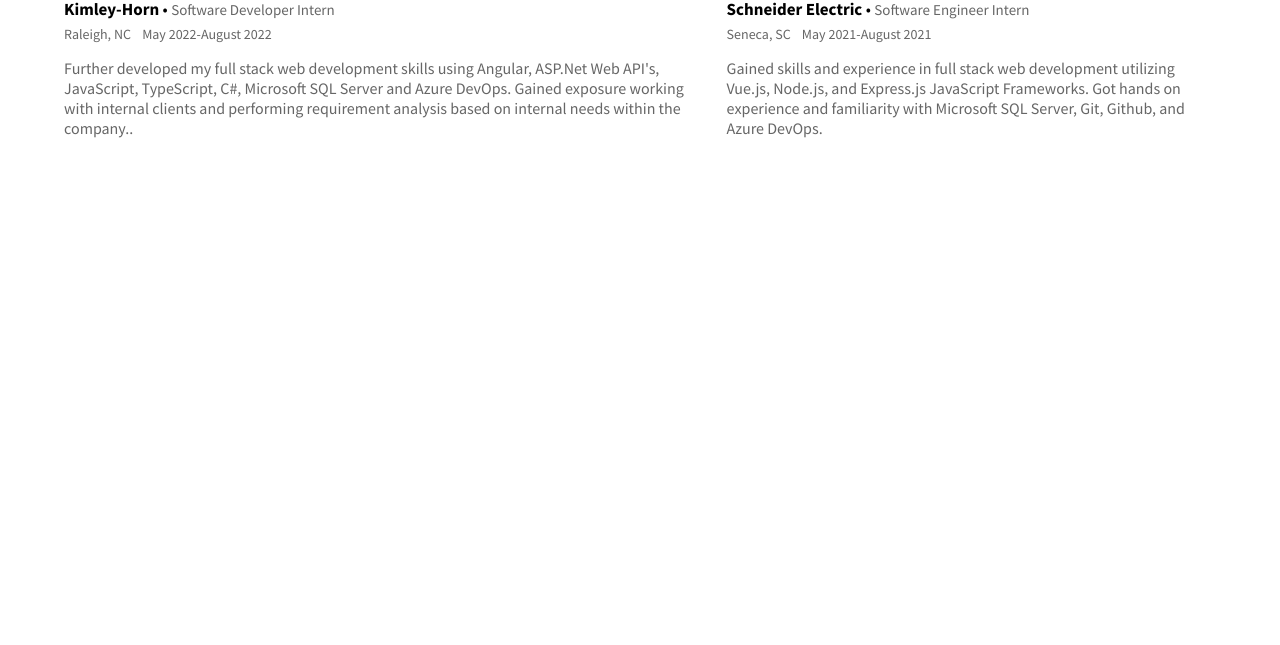
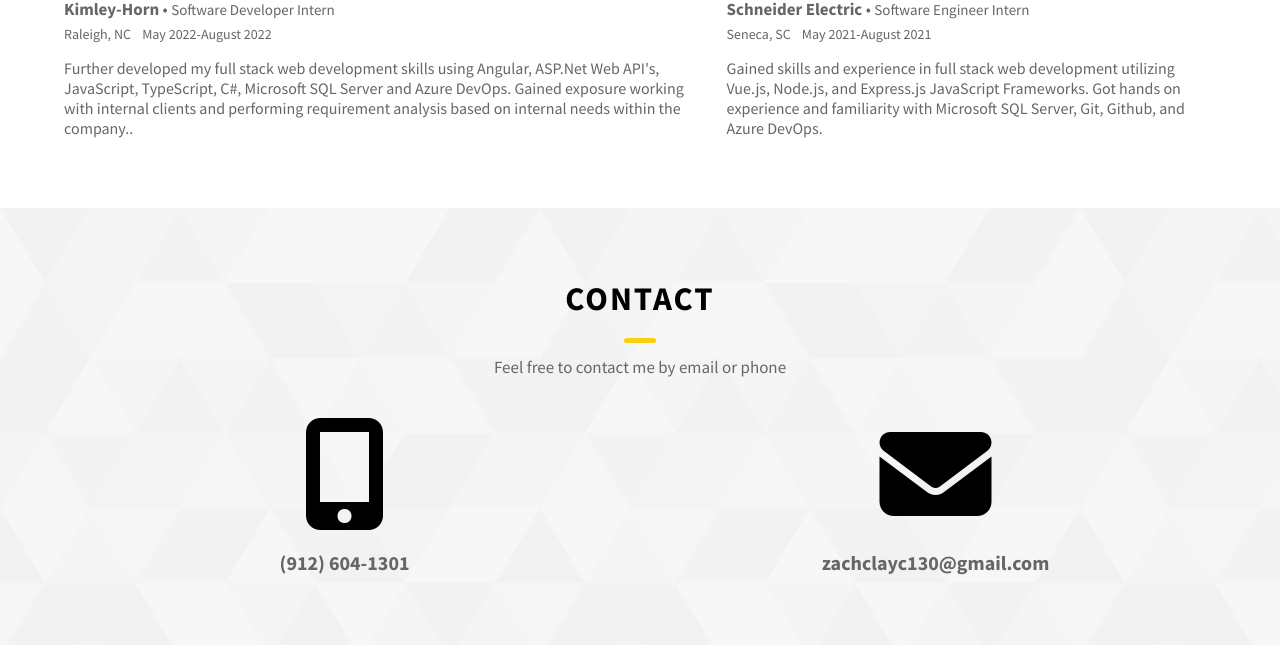
Before and after one commit to Zach-Clay/2023PortfolioWebsite, a plain HTML site: page index.html in a window 1280 px wide. Shown: the part 1668-2313 px from the top of the page. Before the commit the page ends 1876 px from the top, so only its background shows below. Drawn offline with Linux system fonts and the light colour scheme.

Commit message:
experience section complete

```diff
--- a/index.html
+++ b/index.html
@@ -71,7 +71,7 @@
           Hi, I'm Zach
         </div>
         <div class="middle-section">
-          Thanks for checking out my website! I am a highly motivated Software Developer at Clemson University. Learn more about me below!
+          Thanks for checking out my website! I am a highly motivated Software Developer currently attending Clemson University. Learn more about me below!
         </div>
         <div class="bottom-section">
           <button class="btn about-btn" onclick="navTo('myAbout')">
@@ -145,7 +145,24 @@
     </section>
 
     <section class="contact" id="myContact">
-
+      <div class="contact-content">
+        <h1 class="section-header">Contact</h1>
+        <p class="contact-description">Feel free to contact me by email or phone</p>
+        <div class="contact-container">
+          <div class="contact-phone">
+            <i class="fa fa-mobile fa-7x" aria-hidden="true"></i>
+            <div class="contact-value">
+              <a href="tel:+19126041301">(912) 604-1301</a>
+            </div>
+          </div>
+          <div class="contact-email">
+            <i class="fa fa-envelope fa-7x" aria-hidden="true"></i>
+            <div class="contact-value">
+              <a href="mailto:zachclayc130@gmail.com">zachclayc130@gmail.com</a>
+            </div>
+          </div>
+        </div>
+      </div>
     </section>
 
   </main>
--- a/index.js
+++ b/index.js
@@ -9,7 +9,7 @@ function closeNav() {
 function navTo(pos) {
   document.getElementById("mySideNav").style.width = "0";
 
-  setTimeout(function(){
+  setTimeout(() => {
     document.getElementById(pos).scrollIntoView({behavior: "smooth"});
   }, 200)
 
--- a/styles/about-section.css
+++ b/styles/about-section.css
@@ -1,3 +1,7 @@
+:root {
+  --yellow: #FACF0F;
+}
+
 .about {
   padding-top: 60px;
   background: #fafafa;
@@ -30,6 +34,10 @@
   padding: 12px 30px;
 }
 
+.contact-btn:hover {
+  font-size: 15px;
+}
+
 .skills .secondary-header {
   width: 100%;
 }
@@ -46,4 +54,12 @@
   padding: 8px 12px;
   border-radius: 5px;
   font-size: 14px;
+  transition: background-color 0.15s;
+  transition: color 0.15s;
 }
+
+.skill-chips .chip:hover {
+  color: white;
+  background-color: var(--yellow);
+  box-shadow: 1px 1px 18px 0px rgba(89, 89, 89, 0.85);
+}
--- a/styles/contact-section.css
+++ b/styles/contact-section.css
@@ -0,0 +1,62 @@
+:root {
+  --yellow: #FACF0F;
+}
+
+.contact {
+  background: linear-gradient(to right,rgba(245,245,245,.8),rgba(245,245,245,.8)),url("../assets/background.svg");
+  padding-top: 70px;
+  padding-bottom: 70px;
+}
+
+.contact-content {
+  width: 90%;
+  margin-left: auto;
+  margin-right: auto;
+}
+
+.contact-description {
+  font-size: 17px;
+  text-align: center;
+  padding-top: 10px;
+  margin-bottom: 40px;
+}
+
+.contact-container {
+  display: flex;
+  flex-direction: column;
+  gap: 30px;
+  align-items: center;
+  text-align: center;
+}
+
+@media (min-width: 900px) {
+ .contact-container {
+  flex-direction: row;
+ }
+}
+
+.contact-phone,
+.contact-email {
+  width: 100%;
+}
+
+.contact-value {
+  margin-top: 20px;
+}
+
+.contact-value a {
+  font-weight: bold;
+  font-size: 20px;
+  color: #666;
+  text-decoration: none;
+  background-color: transparent;
+  padding: 8px 10px;
+  border-radius: 5px;
+  transition: background-color 0.15s;
+  transition: color 0.15s;
+}
+
+.contact-value a:hover {
+  background-color: var(--yellow);
+  color: white;
+}
--- a/styles/experience-section.css
+++ b/styles/experience-section.css
@@ -33,7 +33,7 @@
 
 .company-name {
   font-size: 17px;
-  color: black;
+  color: #666;
 }
 
 .position-title {
--- a/styles/global.css
+++ b/styles/global.css
@@ -33,6 +33,7 @@ h3 {
   border-radius: 5px;
   box-shadow: 1px 1px 18px 0px rgba(89, 89, 89, 0.85);
   cursor: pointer;
+  transition: font-size 0.15s;
 }
 
 .section-header {
--- a/styles/hero-section.css
+++ b/styles/hero-section.css
@@ -43,6 +43,10 @@
   padding: 15px 40px;
 }
 
+.about-btn:hover {
+  font-size: 18px;
+}
+
 @media (min-width: 580px) {
   .top-section {
     margin-top: 220px;
```
